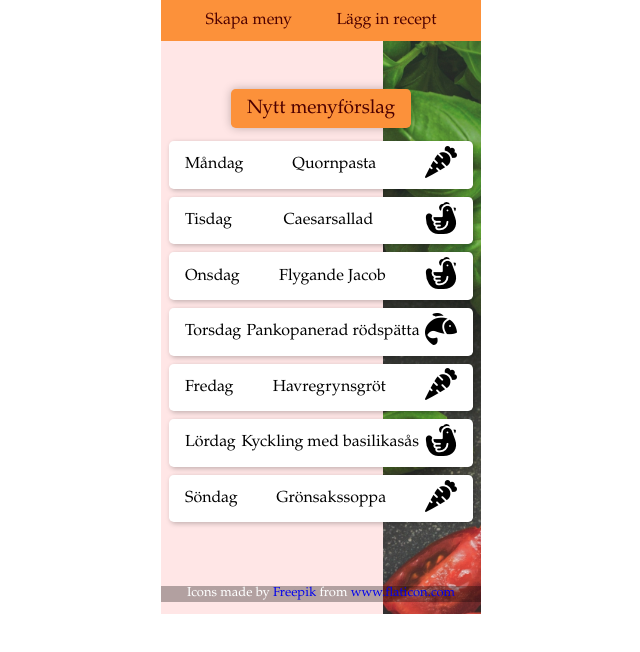
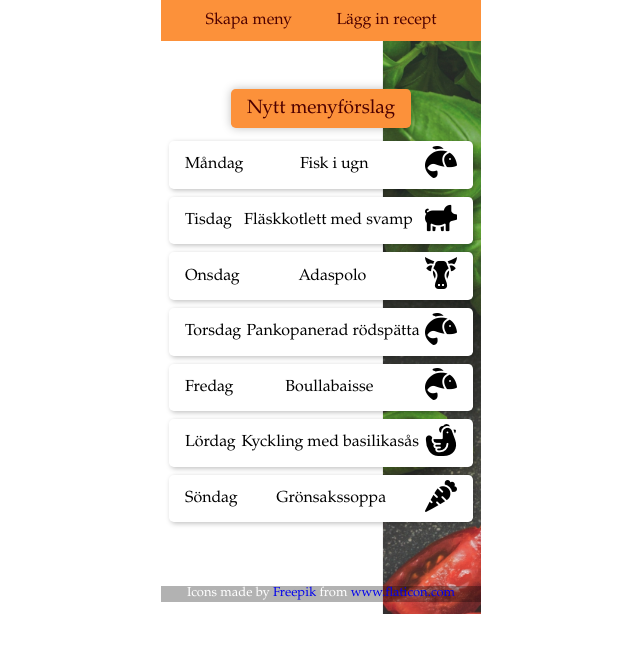
Before and after one commit to ellinorcarlstedt/matveckan, a React (Create React App) app: page / in a window 1280 px wide. Both pictures are taken after a click on the button "Visa menyförslag". Shown: the top 652 px of the page, without its empty margins (319-959 px from the left). Built offline with nearby package versions, Linux system fonts and the light colour scheme.

Commit message:
Added two new recepies tock mock recepie list

```diff
--- a/src/App.css
+++ b/src/App.css
@@ -19,7 +19,7 @@
 }
 
 .head-links-ul a {
-  color:#4d0001;
+  color: #4d0001;
   text-decoration: none;
   padding: 0.7rem;
 }
@@ -35,7 +35,7 @@
   background-repeat: no-repeat;
   background-position: right top;
   background-attachment: fixed;
-  background-color: #ffe6e6;
+  background-color: white, #ffe6e6;
   padding-bottom: 0.7rem;
 }
 
--- a/src/Components/MealCategory.js
+++ b/src/Components/MealCategory.js
@@ -6,10 +6,11 @@ function MealCategory (props) {
     let imgSrc = "";
     let imgAlt = "";
     switch(props.category) {
-        case 1: imgSrc=require("../icons/cow.png"); imgAlt="Kött"; break;
+        case 1: imgSrc=require("../icons/cow.png"); imgAlt="Nöt"; break;
         case 2: imgSrc=require("../icons/chicken.png"); imgAlt="Fågel"; break;
         case 3: imgSrc=require("../icons/fish.png"); imgAlt="Fisk"; break;
         case 4: imgSrc=require("../icons/carrot.png"); imgAlt="Vegetariskt"; break;
+        case 5: imgSrc=require("../icons/pig.png"); imgAlt="Fläsk"; break;
         default:
     }
 
--- a/src/recepies.js
+++ b/src/recepies.js
@@ -226,6 +226,37 @@ const recepies = [
                     "Skiva grillad kyckling. Tärna grönsakerna.",
                     "Rör ihop sallad, kyckling, krutonger, tomater, paprika och dressing till en god sallad."
                     ]
+    },
+
+    {
+        index: 116,
+        mealName: "Korvgryta",
+        mealCategory: 5,
+        ingredients: ["falukorv", "gul lök", "krossade tomater", "grädde", "ris"],
+        description: [
+                    "Koka riset enligt anvisning på förpackningen.",
+                    "Skär korven i strimlor. Skala och riv löken. Stek korven i smör-&rapsolja i en stekpanna. Rör i lök, tomatkross och grädde.",
+                    "Smaka av med salt och peppar. Låt koka ca 1 min. Servera grytan med riset."
+                    ]
+    },
+
+    {
+        index: 117,
+        mealName: "Fläskkotlett med svamp",
+        mealCategory: 5,
+        ingredients: ["fläskotletter", "svamp", "vitlök", "citron", "vispgrädde", "persilja"],
+        description: [
+                    "Sätt ugnen på 100°.",
+                    "Bryn fläskkotletterna hastigt i olivolja och smör i en stekpanna, tills de fått fin färg.",
+                    "Salta och peppra.",
+                    "Lägg över i en ugnsfast form.",
+                    "Stek kotletterna klara i ugnen 20 minuter.",
+                    "Stek svampen i olivolja på hög värme i en stekpanna någon minut.",
+                    "Tillsätt vitlök och citronskal, stek ytterligare 1 minut.",
+                    "Häll på grädde och låt koka ihop något.",
+                    "Smaka av med salt och peppar.",
+                    "Vänd ner persiljan i såsen och servera den till kotletterna."
+                    ]
     }
 ];
 
```
Also changed, not shown: src/icons/down-arrow.png (added).
